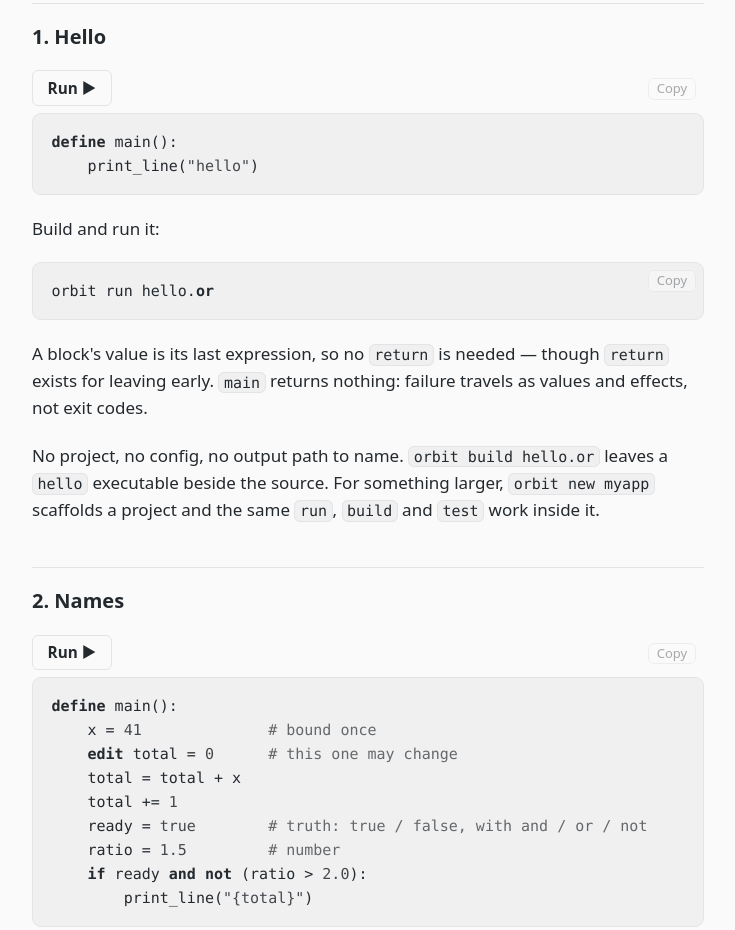
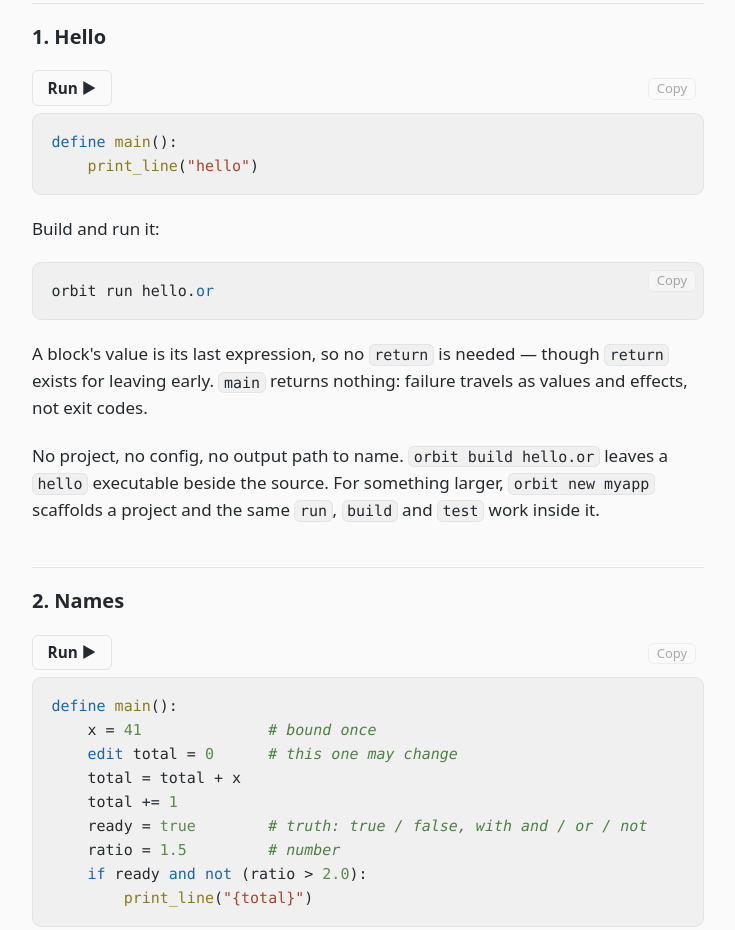
Before and after one commit to Lone-Lodge/orion, a plain HTML site: page docs/index.html in a window 1280 px wide. Shown: the part 1139-2069 px from the top of the page, without its empty margins (272-1007 px from the left). Drawn offline with Linux system fonts and the light colour scheme.

Commit message:
docs: code is painted in the editor hues from dots

```diff
--- a/docs/style.css
+++ b/docs/style.css
@@ -19,17 +19,18 @@
  *
  *   light   text #24292e on #fafafa   14.1:1
  *           text #24292e on #f0f0f1   12.9:1   (code)
- *           dim  #64686b on #f0f0f1    4.9:1   (comments)
+ *           dim  #64686b on #f0f0f1    4.9:1   (secondary text)
  *           blue #5b7fa6 on #fafafa    4.0:1   (active, never text)
  *   dark    text #dcddde on #1e1e1e   12.3:1
  *           text #dcddde on #161616   13.3:1   (code)
- *           dim  #a3a4a4 on #161616    7.2:1   (comments)
+ *           dim  #a3a4a4 on #161616    7.2:1   (secondary text)
  *           blue #8aa8cc on #1e1e1e    6.8:1
  *
  * Code IS syntax-highlighted (highlight.js, the same token categories as the
- * VS Code grammar) but greyscale: weight for a reserved word, a lighter ink
- * for a literal, lighter still for a comment. The accent never paints text.
- * docs_check measures every one.
+ * VS Code grammar) in dots' editor colours, so a sample here and the same
+ * file open in the workshop are painted alike. The accent is not one of them:
+ * it means "active", which no word in a code block is. docs_check measures
+ * every hue.
  */
 
 :root {
@@ -41,20 +42,22 @@
     --link: #5b7fa6;
     --rule: #e2e4e7;
     --focus: #5b7fa6;
-    /* Syntax, the way dots spends colour. Counted in ui/style.css: ink 122
-     * times, dim 119, and the accent 56 - but almost every one of those is a
-     * TINT behind something (`color-mix(accent 16%, transparent)`), not a
-     * colour for text. So the code is greyscale and the accent is spent on
-     * "this is active" alone: a reserved word is told apart by WEIGHT, a
-     * literal by a lighter ink, a comment by a lighter one still. The only
-     * hue left is the red on a word the language retired, which is a state
-     * and not a choice. Each clears 3:1; docs_check measures them. */
-    --tok-k: #24292e;
-    --tok-t: #24292e;
-    --tok-s: #44484d;
-    --tok-n: #44484d;
-    --tok-f: #24292e;
-    --tok-x: #a03027;
+    /* Syntax: dots' editor palette, value for value (dots/code/hue.js paints
+     * `::highlight(hue-k)` and friends; ui/style.css colours them). The token
+     * letters are the same here - c, s, n, k, t, f - and so is the card they
+     * sit on, so code in the guide looks like code in the workshop.
+     *
+     * This is where colour belongs. The accent is the interface saying "this
+     * is active"; a keyword is not active, it is a keyword, and telling one
+     * kind of word from another is the whole job of a code block. Each clears
+     * 3:1 on the card; docs_check measures them. */
+    --tok-c: #4e7f43;
+    --tok-k: #1c63a8;
+    --tok-t: #20787a;
+    --tok-s: #a3462d;
+    --tok-n: #5b8a4a;
+    --tok-f: #8a7a1e;
+    --tok-x: #c4453e;
 }
 
 @media (prefers-color-scheme: dark) {
@@ -66,12 +69,13 @@
         --link: #8aa8cc;
         --rule: #2e3134;
         --focus: #8aa8cc;
-        --tok-k: #dcddde;
-        --tok-t: #dcddde;
-        --tok-s: #c0c0c1;
-        --tok-n: #c0c0c1;
-        --tok-f: #dcddde;
-        --tok-x: #e88b7d;
+        --tok-c: #6a9955;
+        --tok-k: #569cd6;
+        --tok-t: #4ec9b0;
+        --tok-s: #ce9178;
+        --tok-n: #b5cea8;
+        --tok-f: #dcdcaa;
+        --tok-x: #e0605a;
     }
 }
 
@@ -254,8 +258,8 @@ pre code { background: none; padding: 0; }
  * Each hue clears 7:1 on the code background in both themes, chosen so five
  * DISTINCT hues stay distinguishable at AAA where five tints would not. */
 .c,
-.hl-c { color: var(--dim); }
-.hl-k { color: var(--tok-k); font-weight: 600; }
+.hl-c { color: var(--tok-c); font-style: italic; }
+.hl-k { color: var(--tok-k); }
 .hl-t { color: var(--tok-t); }
 .hl-s { color: var(--tok-s); }
 .hl-n { color: var(--tok-n); }
```
Also changed, not shown: 1 other file.
